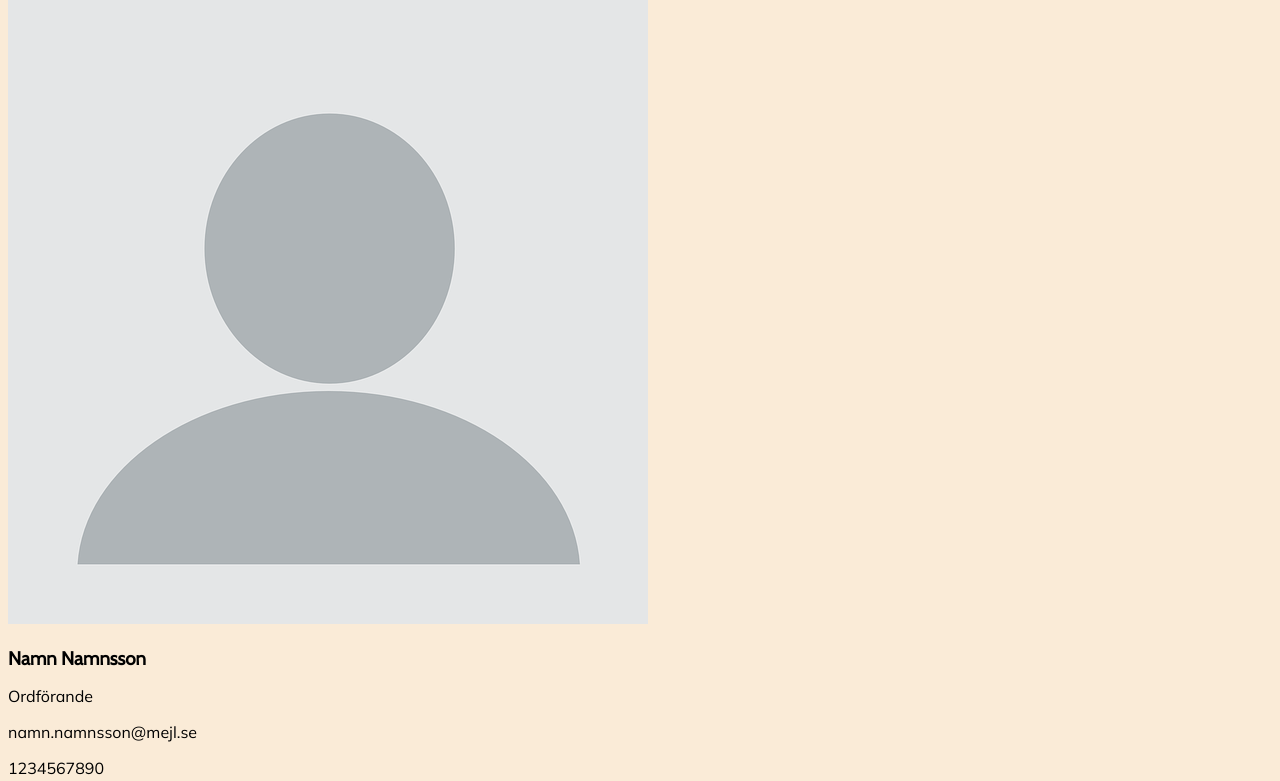
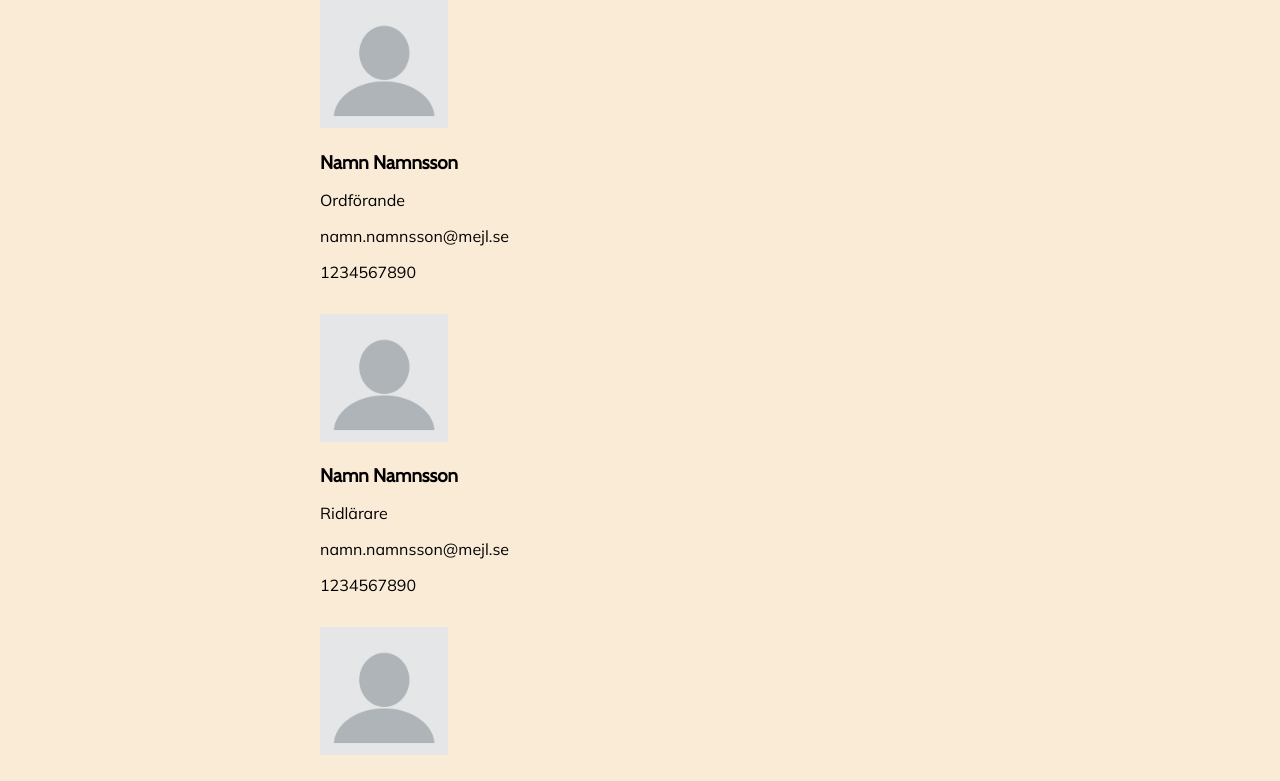
Before and after one commit to MiFyr/fryele-stallklubb, a plain HTML site: page kontakt.html in a window 1280 px wide. Shown: the part 455-1236 px from the top of the page. Drawn offline with nearby package versions, Linux system fonts and the light colour scheme.

Commit message:
kontakt page flex

```diff
--- a/kontakt.html
+++ b/kontakt.html
@@ -14,6 +14,8 @@
   </head>
 
   <body>
+    <div class="main-container">
+      <!--HEADER AND MAIN MENU-->
       <div class="meny">
         <img src="https://picsum.photos/1000/300" alt="exempelbild" />
         <ul class="meny-lista">
@@ -30,6 +32,7 @@
           </div>
         </ul>
       </div>
+      <!--MAIN PAGE CONTENT-->
       <div class="kontakter">
         <h2>Kontakt</h2>
         <div class="person">
@@ -66,5 +69,6 @@
           <p>1234567890</p>
         </div>
       </div>
+    </div>
   </body>
 </html>
--- a/style.css
+++ b/style.css
@@ -54,29 +54,6 @@ a {
   text-decoration: none;
 }
 
-/* ____________________________________________________________________________ */
-/* --STARTSIDAN-- */
-
-.startsida {
-  display: flex;
-  max-width: 1000px;
-  flex-direction: column;
-  align-items: center;
-}
-
-/* ___________________________________________________________________________ */
-/* --HEM-- */
-
-.news {
-  display: flex;
-  gap: 1rem;
-  max-width: 1000px;
-  flex-direction: column;
-  align-items: center;
-}
-
-/* TEST */
-
 .dropdown {
   position: relative;
   display: inline-block;
@@ -102,3 +79,38 @@ a {
 .dropdown-option:hover {
   background-color: rgb(191, 200, 207);
 }
+
+/* ____________________________________________________________________________ */
+/* --STARTSIDAN-- */
+
+.startsida {
+  display: flex;
+  max-width: 1000px;
+  flex-direction: column;
+  align-items: center;
+}
+
+/* ___________________________________________________________________________ */
+/* --HEM-- */
+
+.news {
+  display: flex;
+  gap: 1rem;
+  max-width: 1000px;
+  flex-direction: column;
+  align-items: center;
+}
+
+/* --KONTAKT-- */
+
+.kontakter {
+  display: flex;
+  gap: 1rem;
+  max-width: 1000px;
+  flex-direction: column;
+  align-items: center;
+}
+
+.profile-img {
+  width: 20%;
+}
```
Lines whose indentation alone changed are shown as unchanged.
